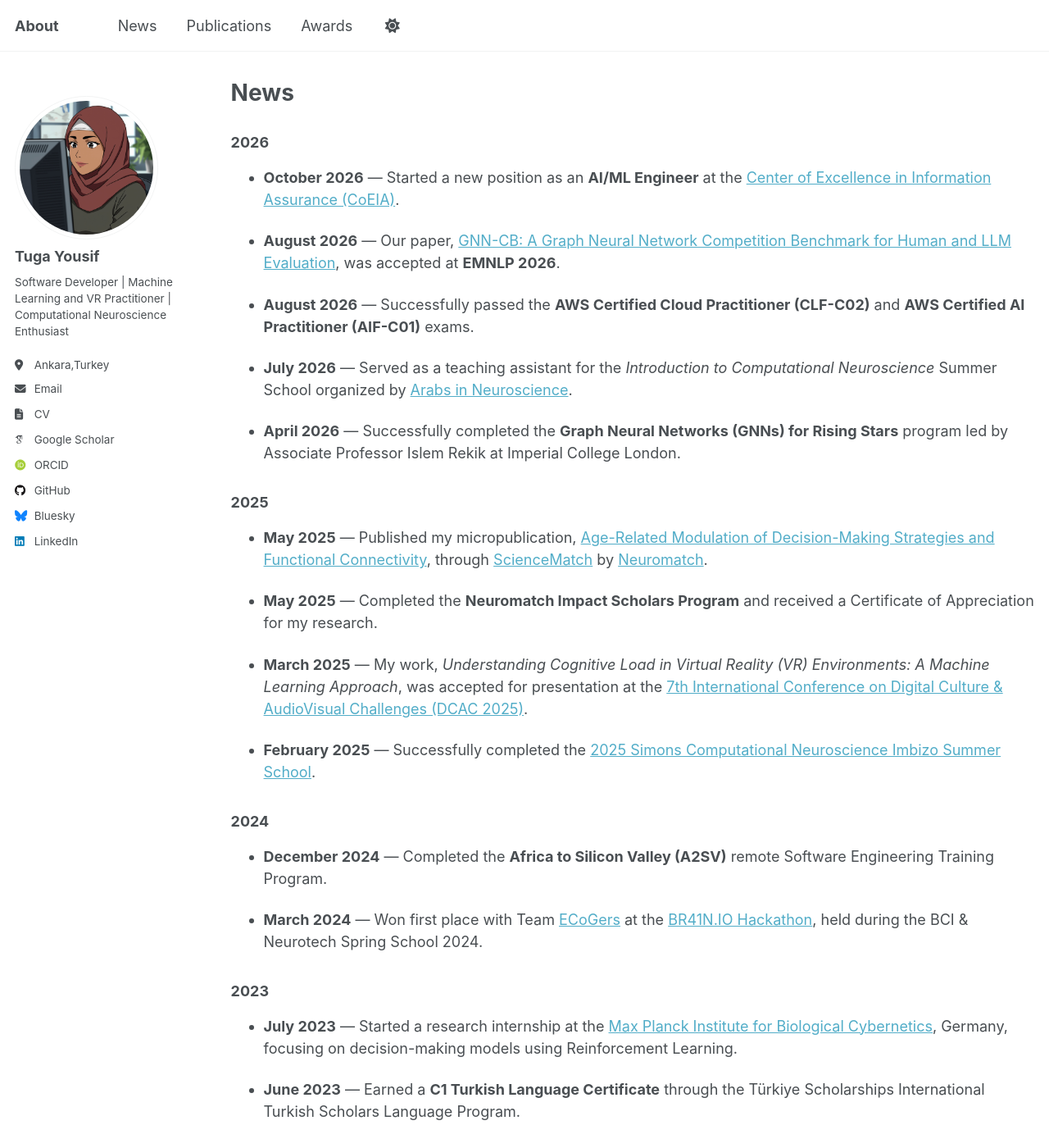
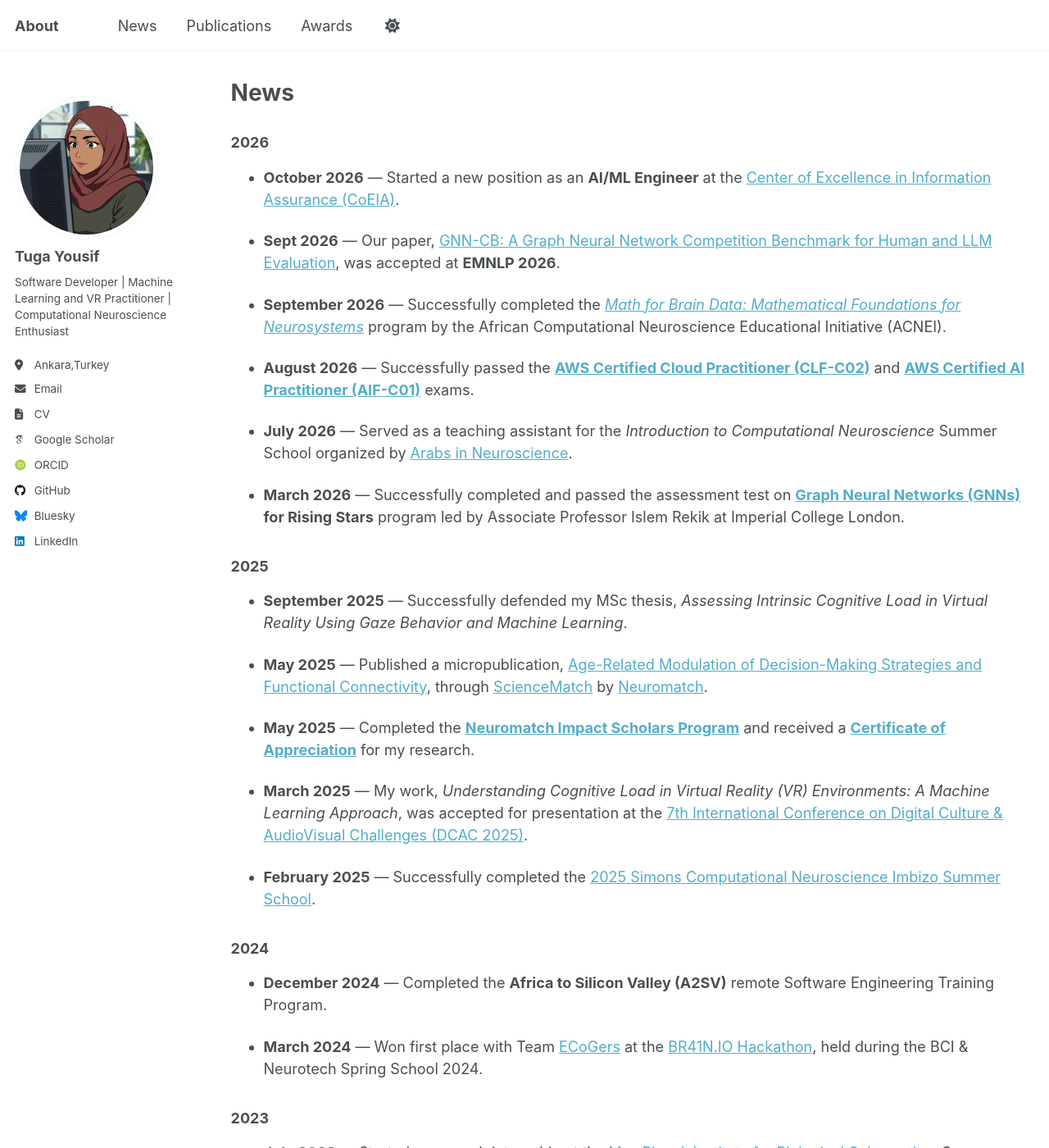
Before and after one commit to TugaAhmed/TugaAhmed.github.io, a Jekyll site: the page built from _pages/news.md, in a window 1280 px wide and 1400 px high. Shown: the whole window at 82% size. Built offline with Jekyll 4.4.1, drawn with Linux system fonts in a browser that asks for light colours; some web fonts are replaced.

Commit message:
add more news

```diff
--- a/_pages/news.md
+++ b/_pages/news.md
@@ -12,19 +12,23 @@ redirect_from:
 
 - **October 2026** — Started a new position as an **AI/ML Engineer** at the [Center of Excellence in Information Assurance (CoEIA)](https://coeia.edu.sa/en/).
 
-- **August 2026** — Our paper, [GNN-CB: A Graph Neural Network Competition Benchmark for Human and LLM Evaluation](https://aclanthology.org/2026.emnlp-main.1762.pdf), was accepted at **EMNLP 2026**.
+- **Sept 2026** — Our paper, [GNN-CB: A Graph Neural Network Competition Benchmark for Human and LLM Evaluation](https://aclanthology.org/2026.emnlp-main.1762.pdf), was accepted at **EMNLP 2026**.
 
-- **August 2026** — Successfully passed the **AWS Certified Cloud Practitioner (CLF-C02)** and **AWS Certified AI Practitioner (AIF-C01)** exams.
+- **September 2026** — Successfully completed the [*Math for Brain Data: Mathematical Foundations for Neurosystems*](https://drive.google.com/file/d/1iPhLXHeLQ0kWe-gPbp3w3yaT7YI-NKkH/view?usp=sharing) program by the African Computational Neuroscience Educational Initiative (ACNEI).
+
+- **August 2026** — Successfully passed the [**AWS Certified Cloud Practitioner (CLF-C02)**](https://www.credly.com/badges/94545845-c77f-4169-820b-aa33a7b42134/public_url) and [**AWS Certified AI Practitioner (AIF-C01)**](https://www.credly.com/badges/3bb96a64-d68c-4e55-9963-8c89b3a8d7c8/public_url) exams.
 
 - **July 2026** — Served as a teaching assistant for the *Introduction to Computational Neuroscience* Summer School organized by [Arabs in Neuroscience](https://arabsinneuroscience.org/).
 
-- **April 2026** — Successfully completed the **Graph Neural Networks (GNNs) for Rising Stars** program led by Associate Professor Islem Rekik at Imperial College London.
+- **March 2026** — Successfully completed and passed the assessment test on [**Graph Neural Networks (GNNs)**](https://drive.google.com/file/d/1TU7v6T0ycmgHbRWVp_4ttzuTMrLE3MKE/view?usp=sharing) **for Rising Stars** program led by Associate Professor Islem Rekik at Imperial College London.
 
 ### 2025
 
-- **May 2025** — Published my micropublication, [Age-Related Modulation of Decision-Making Strategies and Functional Connectivity](https://zenodo.org/records/15126557), through [ScienceMatch](https://zenodo.org/communities/sciencematch/records?q=&l=list&p=1&s=10&sort=newest) by [Neuromatch](https://neuromatch.io/).
+- **September 2025** — Successfully defended my MSc thesis, *Assessing Intrinsic Cognitive Load in Virtual Reality Using Gaze Behavior and Machine Learning*.
 
-- **May 2025** — Completed the **Neuromatch Impact Scholars Program** and received a Certificate of Appreciation for my research.
+- **May 2025** — Published a micropublication, [Age-Related Modulation of Decision-Making Strategies and Functional Connectivity](https://zenodo.org/records/15126557), through [ScienceMatch](https://zenodo.org/communities/sciencematch/records?q=&l=list&p=1&s=10&sort=newest) by [Neuromatch](https://neuromatch.io/).
+
+- **May 2025** — Completed the [**Neuromatch Impact Scholars Program**](https://drive.google.com/file/d/1ObG9BaGqmtYKyGYV2GFYLSKdZc2GpeRf/view?usp=sharing) and received a [**Certificate of Appreciation**](https://drive.google.com/file/d/1jjTSLnENU9yiRhECvN8CjVTciorcccNx/view?usp=sharing) for my research.
 
 - **March 2025** — My work, *Understanding Cognitive Load in Virtual Reality (VR) Environments: A Machine Learning Approach*, was accepted for presentation at the [7th International Conference on Digital Culture & AudioVisual Challenges (DCAC 2025)](https://avarts.ionio.gr/dcac/2025/).
 
@@ -34,7 +38,7 @@ redirect_from:
 
 - **December 2024** — Completed the **Africa to Silicon Valley (A2SV)** remote Software Engineering Training Program.
 
-- **March 2024** — Won first place with Team [ECoGers](https://media.licdn.com/dms/image/v2/D5622AQH3uQvEexno4A/feedshare-shrink_800/feedshare-shrink_800/0/1714577443095?e=1748476800&v=beta&t=AQyDJcU_1-Cdfi5uKAup5toaBoT990k3Dyl6-PpoDG8) at the [BR41N.IO Hackathon](https://www.br41n.io/Spring-School-2024), held during the BCI & Neurotech Spring School 2024.
+- **March 2024** — Won first place with Team [ECoGers](https://docs.google.com/presentation/d/1OLEie59r_vDkW5d5LXTuUmds2KPEnSVv/edit?usp=sharing&ouid=104782751719811436159&rtpof=true&sd=true) at the [BR41N.IO Hackathon](https://www.br41n.io/Spring-School-2024), held during the BCI & Neurotech Spring School 2024.
 
 ### 2023
 
```
